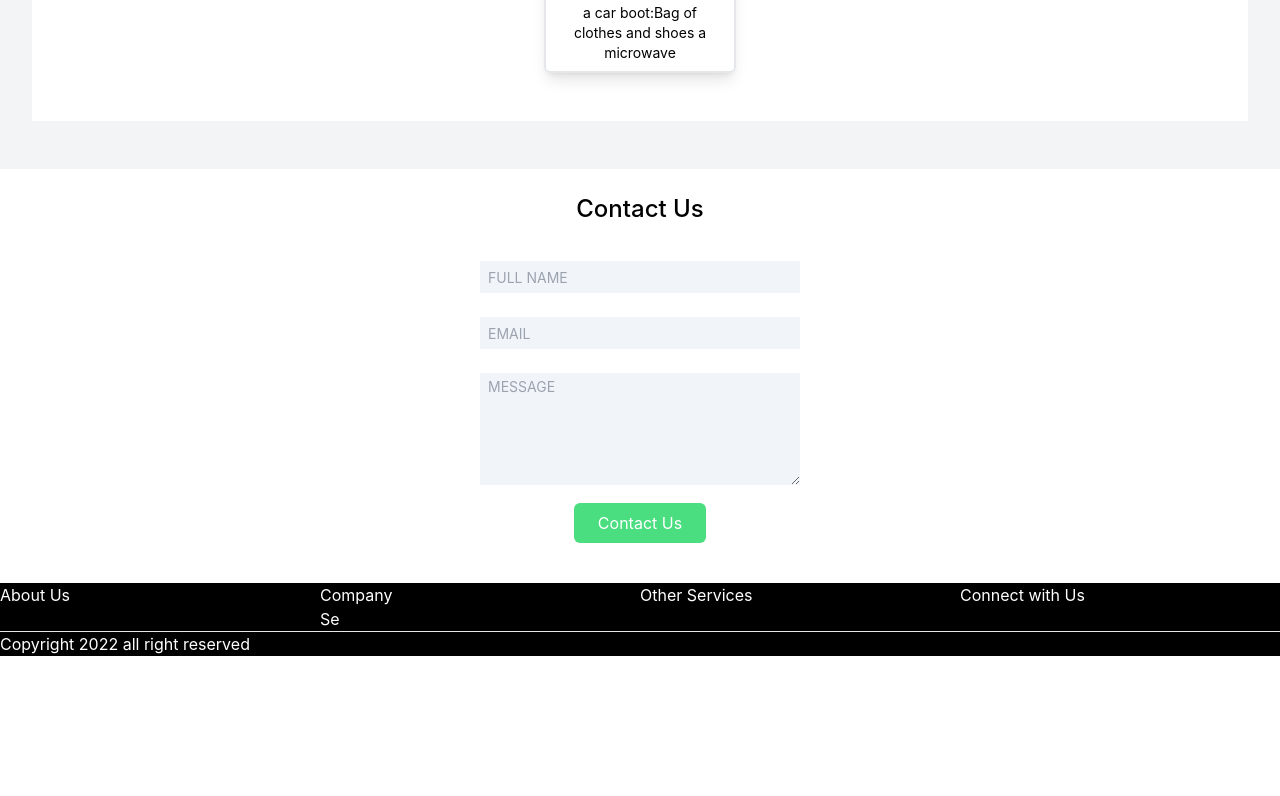
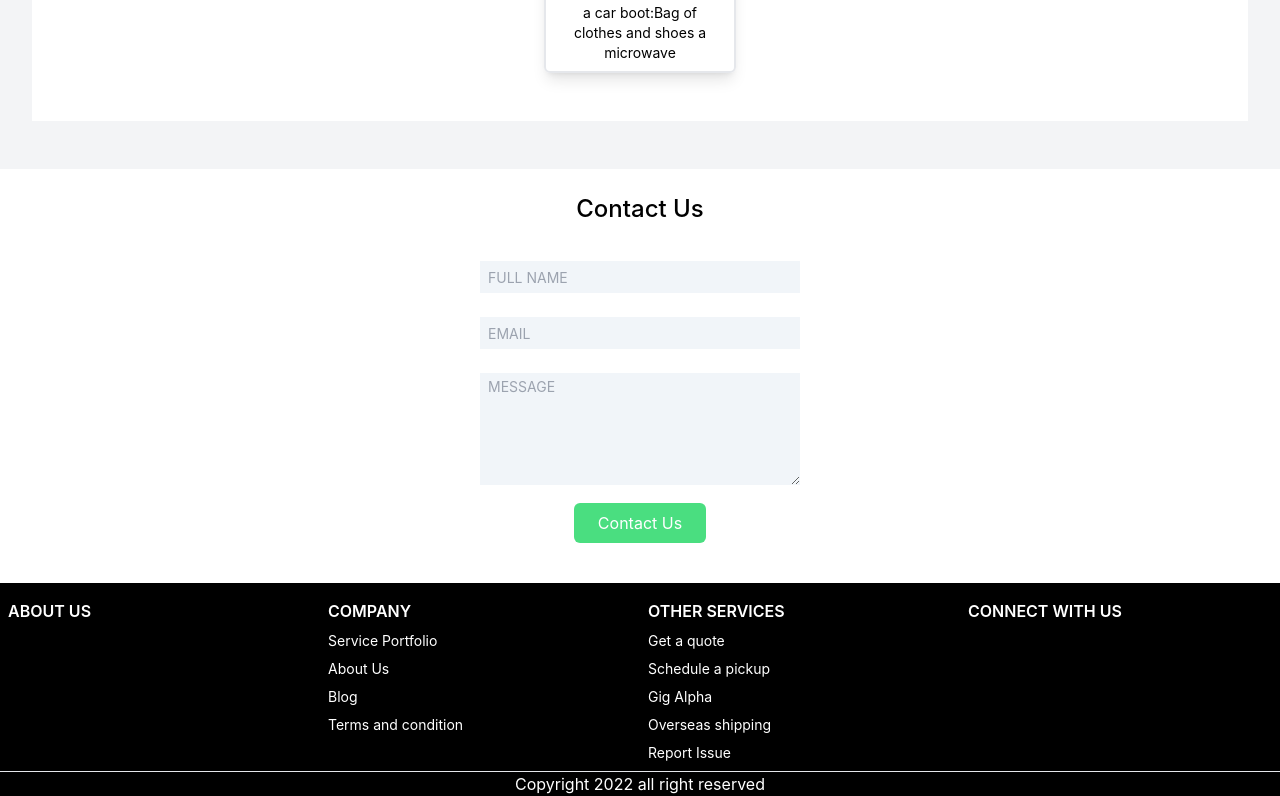
Before and after one commit to TruthTheDeveloper/Owerri-logistics, a Next.js app: page / in a window 1280 px wide. Shown: the part 1853-2649 px from the top of the page. Before the commit the page ends 2509 px from the top, so only its background shows below. Built offline with nearby package versions, Linux system fonts and the light colour scheme.

Commit message:
11th march 2022

```diff
--- a/components/HomePage/Footer.tsx
+++ b/components/HomePage/Footer.tsx
@@ -6,22 +6,34 @@ const Footer: NextPage = () => {
   return (
      <div className="bg-black text-white">
          <div className="grid grid-cols-4">
-             <div>
-                 <h1>About Us</h1>
+             <div className="mt-4 ml-2">
+                 <h1 className="font-semibold">ABOUT US</h1>
              </div>
-             <div>
-                 <h1>Company</h1>
-                 <p>Se</p>
+             <div className="mt-4 ml-2">
+                 <h1 className="font-semibold">COMPANY</h1>
+                 <ul className="text-sm">
+                     <li className="my-2">Service Portfolio</li>
+                     <li className="my-2">About Us</li>
+                     <li className="my-2">Blog</li>
+                     <li className="my-2">Terms and condition</li>
+                 </ul>
              </div>
-             <div>
-                 <h1>Other Services</h1>
+             <div className="mt-4 ml-2">
+                 <h1 className="font-semibold">OTHER SERVICES</h1>
+                 <ul className="text-sm">
+                     <li className="my-2">Get a quote</li>
+                     <li className="my-2">Schedule a pickup</li>
+                     <li className="my-2">Gig Alpha</li>
+                     <li className="my-2">Overseas shipping</li>
+                     <li className="my-2">Report Issue</li>
+                 </ul>
              </div>
-             <div>
-                 <h1>Connect with Us</h1>
+             <div className="mt-4 ml-2">
+                 <h1 className="font-semibold">CONNECT WITH US</h1>
              </div>
          </div>
          <hr/>
-         <h1>Copyright 2022 all right reserved</h1>
+         <h1 className="text-center">Copyright 2022 all right reserved</h1>
      </div>
   )
 }
```
